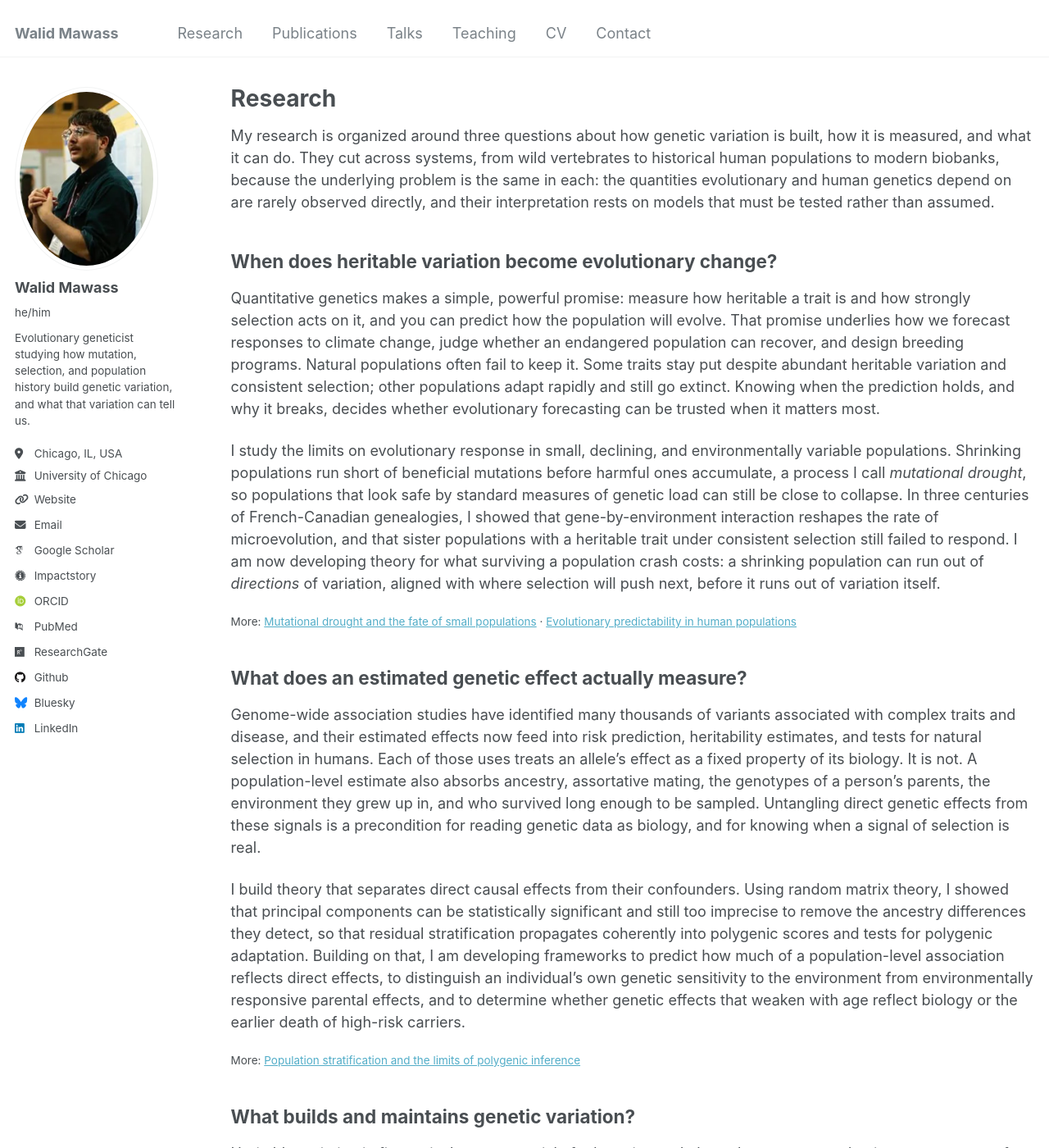
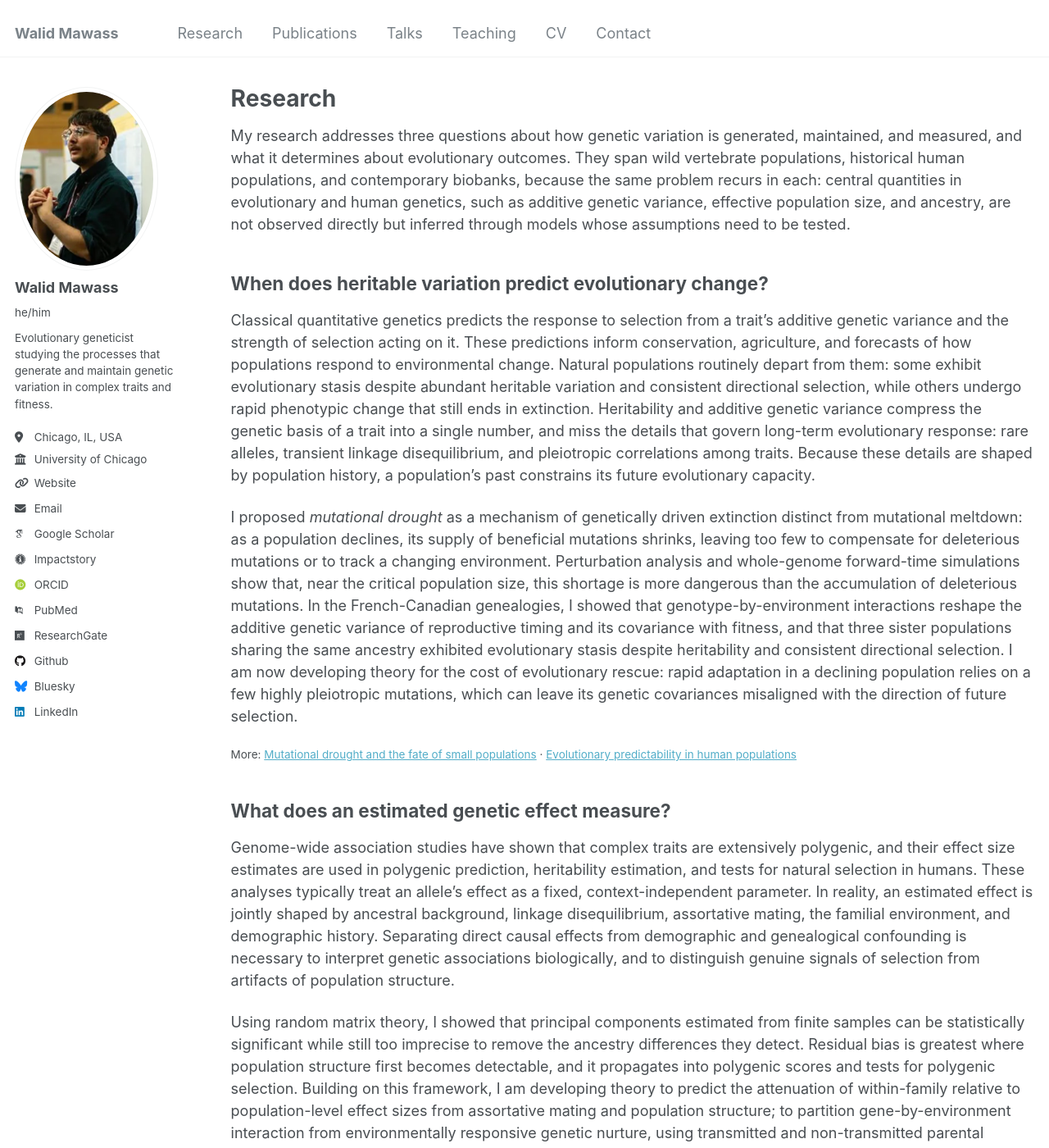
Before and after one commit to mawassw/mawassw.github.io, a Jekyll site: the page built from _pages/research.html, in a window 1280 px wide and 1400 px high. Shown: the whole window at 82% size. Built offline with Jekyll 4.4.1, drawn with Linux system fonts in a browser that asks for light colours; some web fonts are replaced; some of the changed text lies outside the part shown.

Commit message:
Align homepage and research page wording with research statements
Replace metaphorical phrasing with the terminology of the research
statements and papers, and describe variation as generated and
maintained rather than built.

Co-Authored-By: Claude Opus 5.5 <noreply@anthropic.com>

```diff
--- a/_config.yml
+++ b/_config.yml
@@ -24,7 +24,7 @@ author:
   avatar           : "walid.png"
   name             : "Walid Mawass"
   pronouns         : "he/him"
-  bio              : "Evolutionary geneticist studying how mutation, selection, and population history build genetic variation, and what that variation can tell us."
+  bio              : "Evolutionary geneticist studying the processes that generate and maintain genetic variation in complex traits and fitness."
   location         : "Chicago, IL, USA"
   employer         : "University of Chicago"
   uri              : "https://mawassw.github.io"
--- a/_pages/research.html
+++ b/_pages/research.html
@@ -7,41 +7,41 @@ author_profile: true
 
 {% include base_path %}
 
-<p>My research is organized around three questions about how genetic variation is built, how it is measured, and what it can do. They cut across systems, from wild vertebrates to historical human populations to modern biobanks, because the underlying problem is the same in each: the quantities evolutionary and human genetics depend on are rarely observed directly, and their interpretation rests on models that must be tested rather than assumed.</p>
+<p>My research addresses three questions about how genetic variation is generated, maintained, and measured, and what it determines about evolutionary outcomes. They span wild vertebrate populations, historical human populations, and contemporary biobanks, because the same problem recurs in each: central quantities in evolutionary and human genetics, such as additive genetic variance, effective population size, and ancestry, are not observed directly but inferred through models whose assumptions need to be tested.</p>
 
-<h2>When does heritable variation become evolutionary change?</h2>
+<h2>When does heritable variation predict evolutionary change?</h2>
 
-<p>Quantitative genetics makes a simple, powerful promise: measure how heritable a trait is and how strongly selection acts on it, and you can predict how the population will evolve. That promise underlies how we forecast responses to climate change, judge whether an endangered population can recover, and design breeding programs. Natural populations often fail to keep it. Some traits stay put despite abundant heritable variation and consistent selection; other populations adapt rapidly and still go extinct. Knowing when the prediction holds, and why it breaks, decides whether evolutionary forecasting can be trusted when it matters most.</p>
+<p>Classical quantitative genetics predicts the response to selection from a trait&rsquo;s additive genetic variance and the strength of selection acting on it. These predictions inform conservation, agriculture, and forecasts of how populations respond to environmental change. Natural populations routinely depart from them: some exhibit evolutionary stasis despite abundant heritable variation and consistent directional selection, while others undergo rapid phenotypic change that still ends in extinction. Heritability and additive genetic variance compress the genetic basis of a trait into a single number, and miss the details that govern long-term evolutionary response: rare alleles, transient linkage disequilibrium, and pleiotropic correlations among traits. Because these details are shaped by population history, a population&rsquo;s past constrains its future evolutionary capacity.</p>
 
-<p>I study the limits on evolutionary response in small, declining, and environmentally variable populations. Shrinking populations run short of beneficial mutations before harmful ones accumulate, a process I call <em>mutational drought</em>, so populations that look safe by standard measures of genetic load can still be close to collapse. In three centuries of French-Canadian genealogies, I showed that gene-by-environment interaction reshapes the rate of microevolution, and that sister populations with a heritable trait under consistent selection still failed to respond. I am now developing theory for what surviving a population crash costs: a shrinking population can run out of <em>directions</em> of variation, aligned with where selection will push next, before it runs out of variation itself.</p>
+<p>I proposed <em>mutational drought</em> as a mechanism of genetically driven extinction distinct from mutational meltdown: as a population declines, its supply of beneficial mutations shrinks, leaving too few to compensate for deleterious mutations or to track a changing environment. Perturbation analysis and whole-genome forward-time simulations show that, near the critical population size, this shortage is more dangerous than the accumulation of deleterious mutations. In the French-Canadian genealogies, I showed that genotype-by-environment interactions reshape the additive genetic variance of reproductive timing and its covariance with fitness, and that three sister populations sharing the same ancestry exhibited evolutionary stasis despite heritability and consistent directional selection. I am now developing theory for the cost of evolutionary rescue: rapid adaptation in a declining population relies on a few highly pleiotropic mutations, which can leave its genetic covariances misaligned with the direction of future selection.</p>
 
 <p class="small">More: <a href="{{ base_path }}/research/mutational-drought-extinction">Mutational drought and the fate of small populations</a> &middot; <a href="{{ base_path }}/research/human-quantitative-genetics-genealogies">Evolutionary predictability in human populations</a></p>
 
-<h2>What does an estimated genetic effect actually measure?</h2>
+<h2>What does an estimated genetic effect measure?</h2>
 
-<p>Genome-wide association studies have identified many thousands of variants associated with complex traits and disease, and their estimated effects now feed into risk prediction, heritability estimates, and tests for natural selection in humans. Each of those uses treats an allele&rsquo;s effect as a fixed property of its biology. It is not. A population-level estimate also absorbs ancestry, assortative mating, the genotypes of a person&rsquo;s parents, the environment they grew up in, and who survived long enough to be sampled. Untangling direct genetic effects from these signals is a precondition for reading genetic data as biology, and for knowing when a signal of selection is real.</p>
+<p>Genome-wide association studies have shown that complex traits are extensively polygenic, and their effect size estimates are used in polygenic prediction, heritability estimation, and tests for natural selection in humans. These analyses typically treat an allele&rsquo;s effect as a fixed, context-independent parameter. In reality, an estimated effect is jointly shaped by ancestral background, linkage disequilibrium, assortative mating, the familial environment, and demographic history. Separating direct causal effects from demographic and genealogical confounding is necessary to interpret genetic associations biologically, and to distinguish genuine signals of selection from artifacts of population structure.</p>
 
-<p>I build theory that separates direct causal effects from their confounders. Using random matrix theory, I showed that principal components can be statistically significant and still too imprecise to remove the ancestry differences they detect, so that residual stratification propagates coherently into polygenic scores and tests for polygenic adaptation. Building on that, I am developing frameworks to predict how much of a population-level association reflects direct effects, to distinguish an individual&rsquo;s own genetic sensitivity to the environment from environmentally responsive parental effects, and to determine whether genetic effects that weaken with age reflect biology or the earlier death of high-risk carriers.</p>
+<p>Using random matrix theory, I showed that principal components estimated from finite samples can be statistically significant while still too imprecise to remove the ancestry differences they detect. Residual bias is greatest where population structure first becomes detectable, and it propagates into polygenic scores and tests for polygenic selection. Building on this framework, I am developing theory to predict the attenuation of within-family relative to population-level effect sizes from assortative mating and population structure; to partition gene-by-environment interaction from environmentally responsive genetic nurture, using transmitted and non-transmitted parental alleles; and to determine whether the decline of genetic effect sizes with age reflects antagonistic pleiotropy or survivorship bias.</p>
 
 <p class="small">More: <a href="{{ base_path }}/research/population-stratification-polygenic-scores">Population stratification and the limits of polygenic inference</a></p>
 
-<h2>What builds and maintains genetic variation?</h2>
+<h2>What generates and maintains genetic variation?</h2>
 
-<p>Heritable variation in fitness is the raw material of adaptation and, through uneven reproductive success, one of the forces that erodes genetic diversity across the genome. How much of it natural populations carry, what maintains it, and how much diversity it removes are among the oldest questions in evolutionary genetics, and the answers shape nearly every inference built on neutral diversity, from effective population size to demographic history to the genetic health of threatened species. The same forces determine the shape of genetic architecture itself: why complex traits and diseases are influenced by so many variants, each of small effect.</p>
+<p>Additive genetic variance in fitness is the substrate of adaptive change. Because heritable differences in reproductive success reduce effective population size, it also reduces neutral diversity across the genome. How much fitness variance natural populations carry, what maintains it, and how much neutral diversity it removes are long-standing questions in evolutionary genetics. Their answers bear on nearly every inference based on neutral diversity, from effective population size and demographic history to the genetic assessment of threatened populations. The same processes of mutation, selection, and drift also determine the genetic architecture of complex traits and diseases, including why so many loci contribute to them.</p>
 
-<p>Bringing classical theory together with published estimates from 19 monitored vertebrate populations, I found that measured heritable fitness variance is too small to explain the diversity these populations have lost, and at the same time too large to be maintained by mutation, selection, and drift at equilibrium. No rescaling of the estimates resolves both. I also work on how selection on disease risk shapes the frequency and ancestral state of risk variants, on the footprint stabilizing selection leaves on linked neutral diversity, and on how polygenicity itself can arise without positive selection.</p>
+<p>Comparing classical theory with published pedigree estimates from 19 wild vertebrate populations, I found that measured fitness variance is too small to explain the observed deficits in neutral diversity, yet too large to be maintained under mutation&ndash;selection&ndash;drift balance. Adjusting the estimates in either direction closes one gap but widens the other, indicating that these populations are far from equilibrium. I also study how selection on disease liability shapes the frequency and ancestral state of risk alleles, the effect of stabilizing selection on linked neutral diversity, and how polygenicity can arise without positive selection.</p>
 
 <p class="small">More: <a href="{{ base_path }}/research/linked-selection-neutral-diversity">Linked selection and the neutral diversity we actually observe</a></p>
 
-<h2>How I approach these problems</h2>
+<h2>Approach and expertise</h2>
 
-<p>My work starts from theory: I derive what a quantity must be under a given model of mutation, selection, drift, and demography, then test whether the estimates the field relies on fall inside that range. Wherever possible, I test predictions in data where the answer can actually be checked.</p>
+<p>I combine analytical theory with simulation and empirical data. I derive the values that unobserved quantities should take under explicit models of mutation, selection, drift, and demography, test those predictions with forward-time simulations, and compare them with estimates from pedigreed populations and genomic data.</p>
 
 <ul>
-  <li><strong>Analytical theory.</strong> Quantitative and population genetics, diffusion and moment equations, allele frequency spectra, eco-evolutionary and multivariate (Fisher&rsquo;s geometric) models of adaptation.</li>
-  <li><strong>High-dimensional statistics.</strong> Random matrix theory for principal component correction in biobank-scale data and for the geometry of multivariate genetic variation.</li>
-  <li><strong>Simulation.</strong> Forward-time whole-genome simulators written in C, SLiM, msprime, and tskit, run on high-performance computing pipelines.</li>
-  <li><strong>Statistical quantitative genetics.</strong> Animal models and Bayesian mixed models for partitioning genetic and environmental variance in pedigreed populations, and sensitivity analyses of the pedigrees themselves.</li>
+  <li><strong>Analytical theory.</strong> Quantitative and population genetics, diffusion and moment equations, site frequency spectra, eco-evolutionary dynamics, and moving-optimum models of multivariate adaptation, including Fisher&rsquo;s geometric model.</li>
+  <li><strong>Random matrix theory.</strong> Principal component correction for population structure in biobank-scale data, and the structure of multivariate genetic variation (the G-matrix).</li>
+  <li><strong>Simulation.</strong> Forward-time whole-genome simulators written in C, SLiM, msprime, and tskit, run on high-performance computing clusters.</li>
+  <li><strong>Statistical quantitative genetics.</strong> Animal models and Bayesian mixed models for partitioning genetic and environmental variance in pedigreed populations, and sensitivity analyses of pedigree attributes.</li>
   <li><strong>Data.</strong> Multigenerational French-Canadian genealogies spanning millions of records, long-term pedigree studies of wild vertebrates, UK Biobank and HGDP genotypes, and GWAS summary statistics.</li>
 </ul>
 
```
Also changed, not shown: _pages/about.md (+5 -5 lines).
